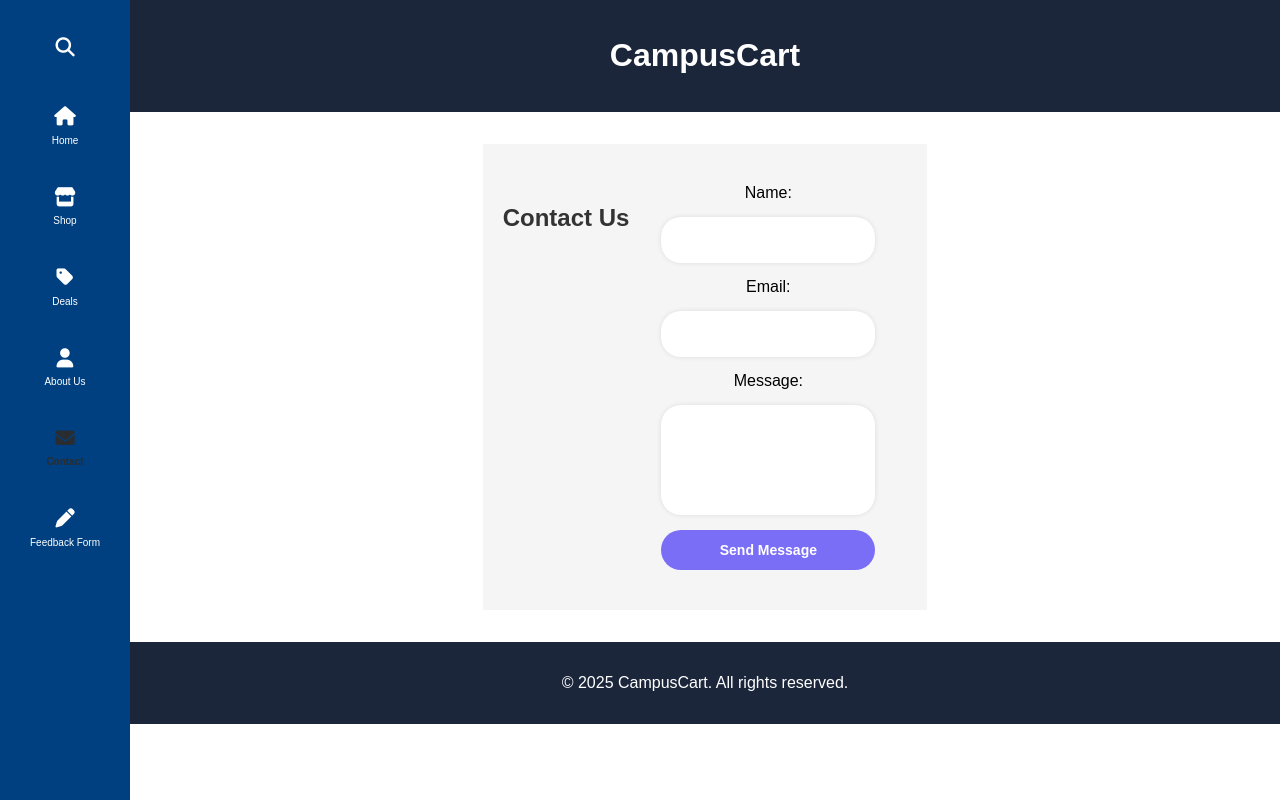
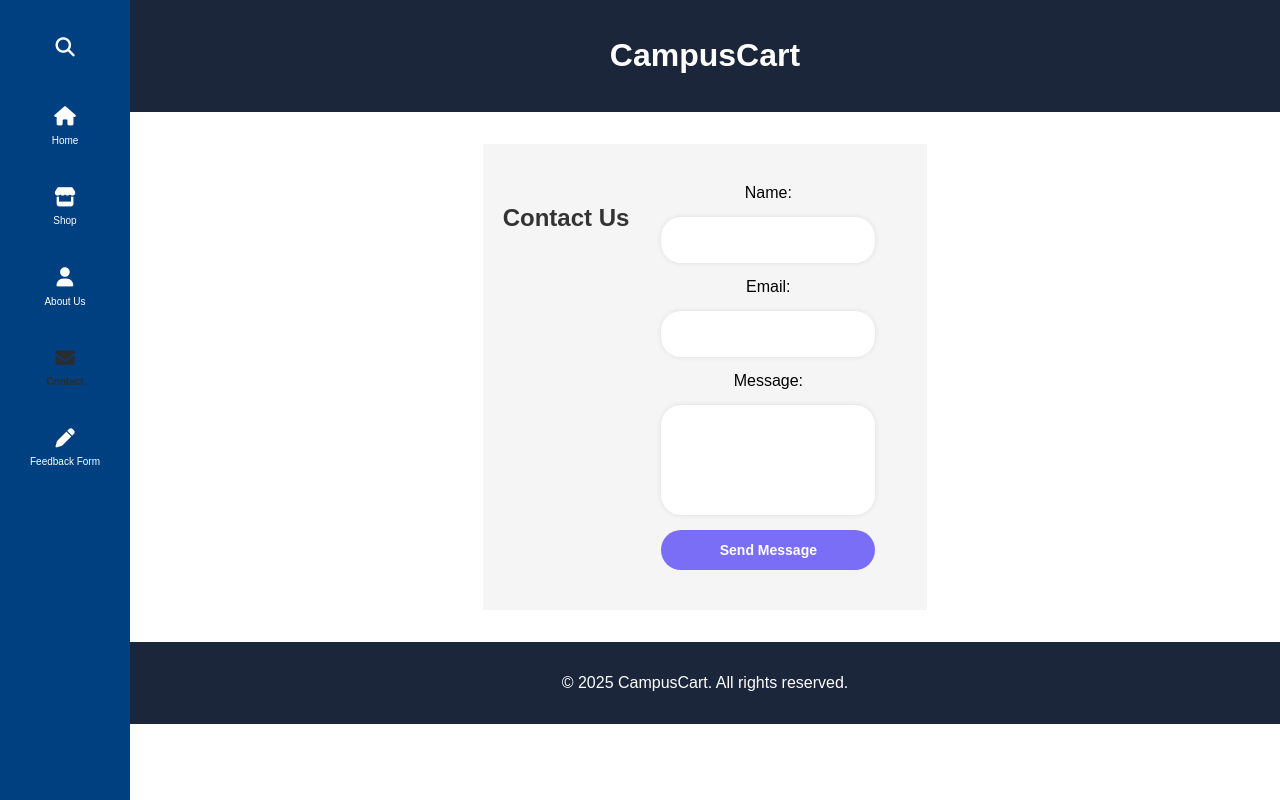
Before and after one commit to Lerumo-76/CampusCartY1, a plain HTML site: page contact.html in a window 1280 px wide. Drawn offline with Linux system fonts and the light colour scheme.

Commit message:
contact.html

```diff
--- a/contact.html
+++ b/contact.html
@@ -24,9 +24,6 @@
     <a href="shop.html">
       <i class="fas fa-store"></i>
       <span class="nav-label">Shop</span></a>
-    <a href="deals.html">
-      <i class="fas fa-tag"></i>
-      <span class="nav-label">Deals</span></a>
     <a href="about.html">
       <i class="fas fa-user"></i>
       <span class="nav-label">About Us</span></a>
```
